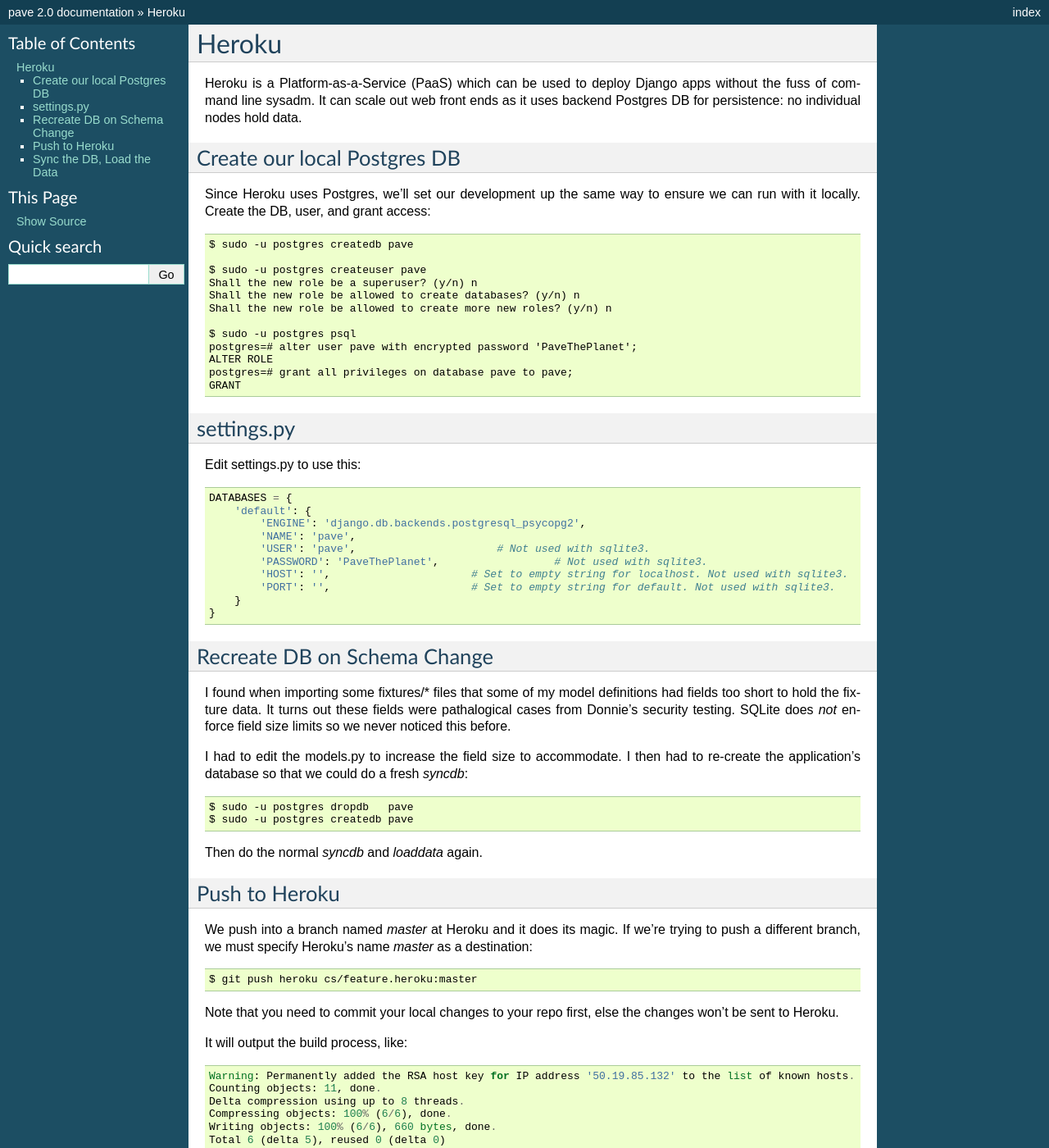
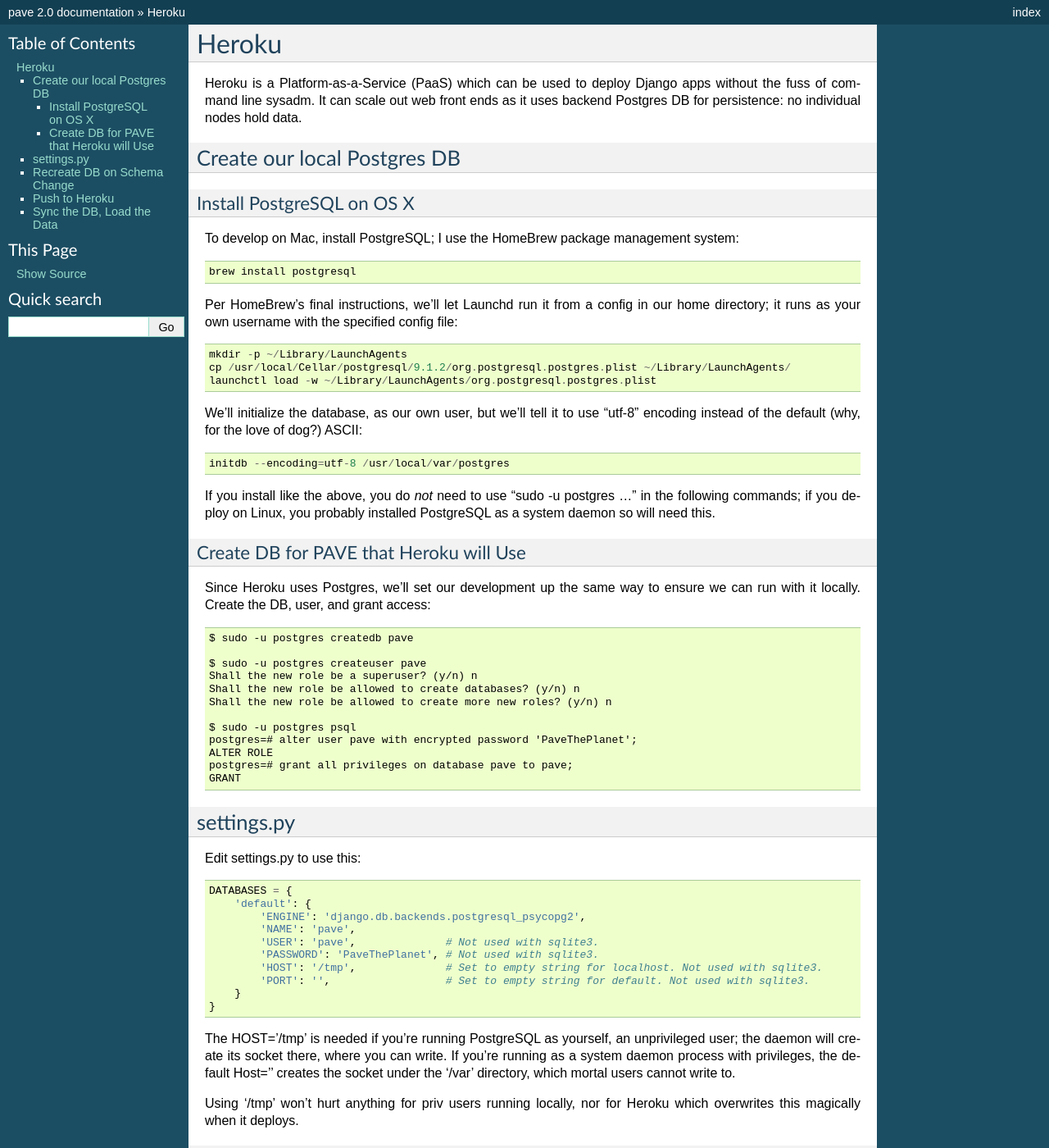
Before and after one commit to shentonfreude/pave, a Sphinx documentation site: the page built from doc/source/heroku.rst, in a window 1280 px wide and 1400 px high. Shown: the whole window at 82% size. Built offline with Sphinx 7.4.7, drawn with Linux system fonts in a browser that asks for light colours; some of the changed text lies outside the part shown.

Commit message:
How to setup postgres on Mac, Heroku git remote

```diff
--- a/doc/source/heroku.rst
+++ b/doc/source/heroku.rst
@@ -9,6 +9,35 @@ individual nodes hold data.
 
 Create our local Postgres DB
 ============================
+
+Install PostgreSQL on OS X
+--------------------------
+
+To develop on Mac, install PostgreSQL; I use the HomeBrew package
+management system::
+
+  brew install postgresql
+
+Per HomeBrew's final instructions, we'll let Launchd run it from a
+config in our home directory; it runs as your own username with the
+specified config file::
+
+  mkdir -p ~/Library/LaunchAgents
+  cp /usr/local/Cellar/postgresql/9.1.2/org.postgresql.postgres.plist ~/Library/LaunchAgents/
+  launchctl load -w ~/Library/LaunchAgents/org.postgresql.postgres.plist
+
+We'll initialize the database, as our own user, but we'll tell it to
+use "utf-8" encoding instead of the default (why, for the love of
+dog?) ASCII::
+
+  initdb --encoding=utf-8 /usr/local/var/postgres
+
+If you install like the above, you do *not* need to use "sudo -u
+postgres ..." in the following commands; if you deploy on Linux, you
+probably installed PostgreSQL as a system daemon so will need this.
+
+Create DB for PAVE that Heroku will Use
+---------------------------------------
 
 Since Heroku uses Postgres, we'll set our development up the same way
 to ensure we can run with it locally. Create the DB, user, and grant
@@ -36,12 +65,21 @@ Edit settings.py to use this::
       'default': {
           'ENGINE': 'django.db.backends.postgresql_psycopg2',
           'NAME': 'pave',
-          'USER': 'pave',                      # Not used with sqlite3.
-          'PASSWORD': 'PaveThePlanet',                  # Not used with sqlite3.
-          'HOST': '',                      # Set to empty string for localhost. Not used with sqlite3.
-          'PORT': '',                      # Set to empty string for default. Not used with sqlite3.
+          'USER': 'pave',              # Not used with sqlite3.
+          'PASSWORD': 'PaveThePlanet', # Not used with sqlite3.
+          'HOST': '/tmp',              # Set to empty string for localhost. Not used with sqlite3.
+          'PORT': '',                  # Set to empty string for default. Not used with sqlite3.
       }
   }
+
+The HOST='/tmp' is needed if you're running PostgreSQL as yourself, an
+unprivileged user; the daemon will create its socket there, where you
+can write. If you're running as a system daemon process with
+privileges, the default Host='' creates the socket under the '/var'
+directory, which mortal users cannot write to.
+
+Using '/tmp' won't hurt anything for priv users running locally, nor
+for Heroku which overwrites this magically when it deploys.
 
 Recreate DB on Schema Change
 ============================
@@ -64,9 +102,24 @@ Then do the normal `syncdb` and `loaddata` again.
 Push to Heroku
 ==============
 
+You must commit your code to your local git repo so it can be pushed
+to Heroku.
+
+Now create a new application::
+
+  $ heroku create --stack cedar
+
+It will finish and tell you a DNS name to which you'll be able to
+connect, and will edit your .git/config file to add Heroku as a new
+remote, something like::
+
+  [remote "heroku"]
+          url = git@heroku.com:furious-beach-2481.git
+          fetch = +refs/heads/*:refs/remotes/heroku/*
+
 We push into a branch named `master` at Heroku and it does its magic.
-If we're trying to push a different branch, we must specify Heroku's
-name `master` as a destination::
+If we're trying to push a *from* a different branch name, we must
+specify Heroku's name `master` as a destination::
 
   $ git push heroku cs/feature.heroku:master
 
```
